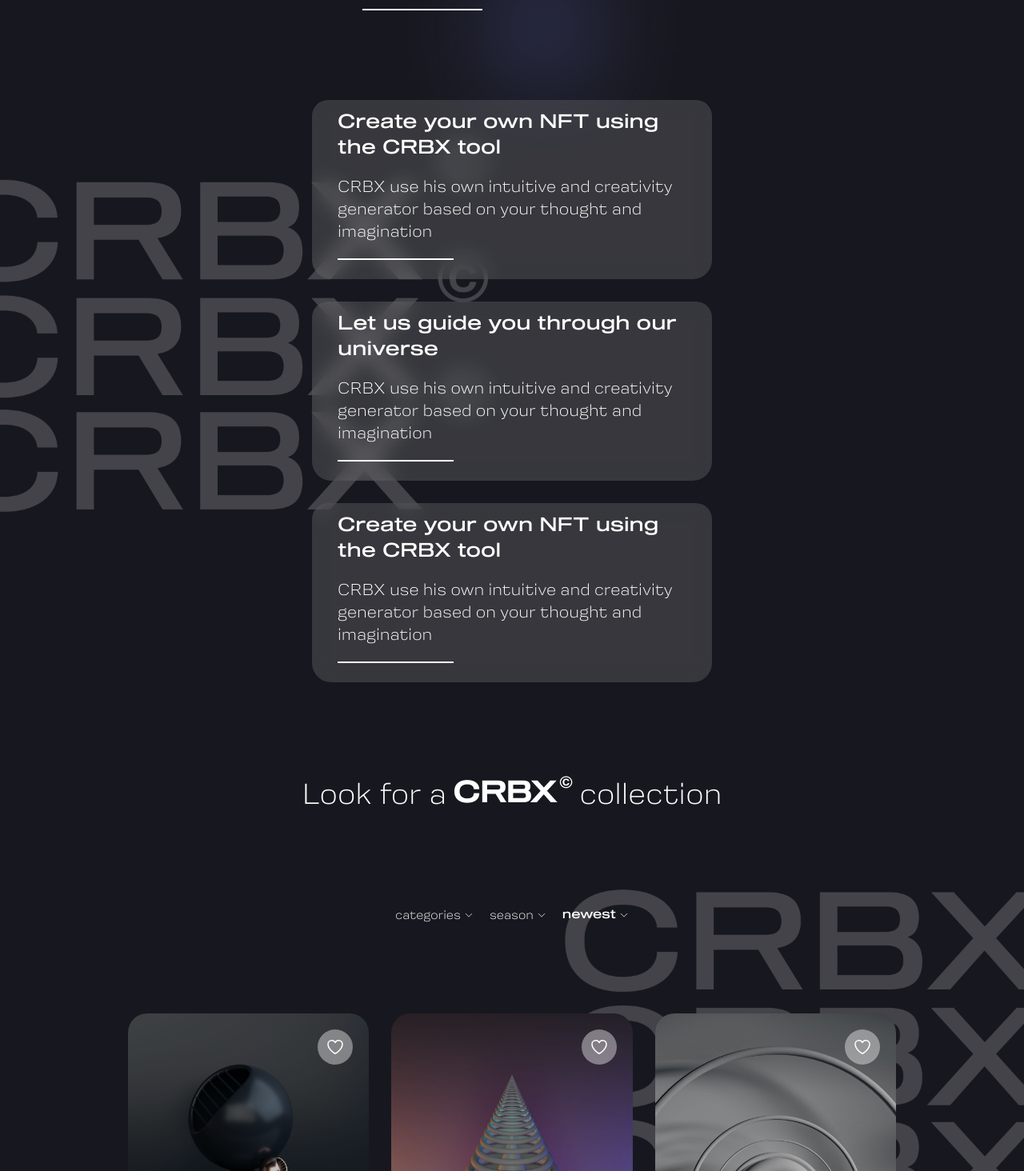
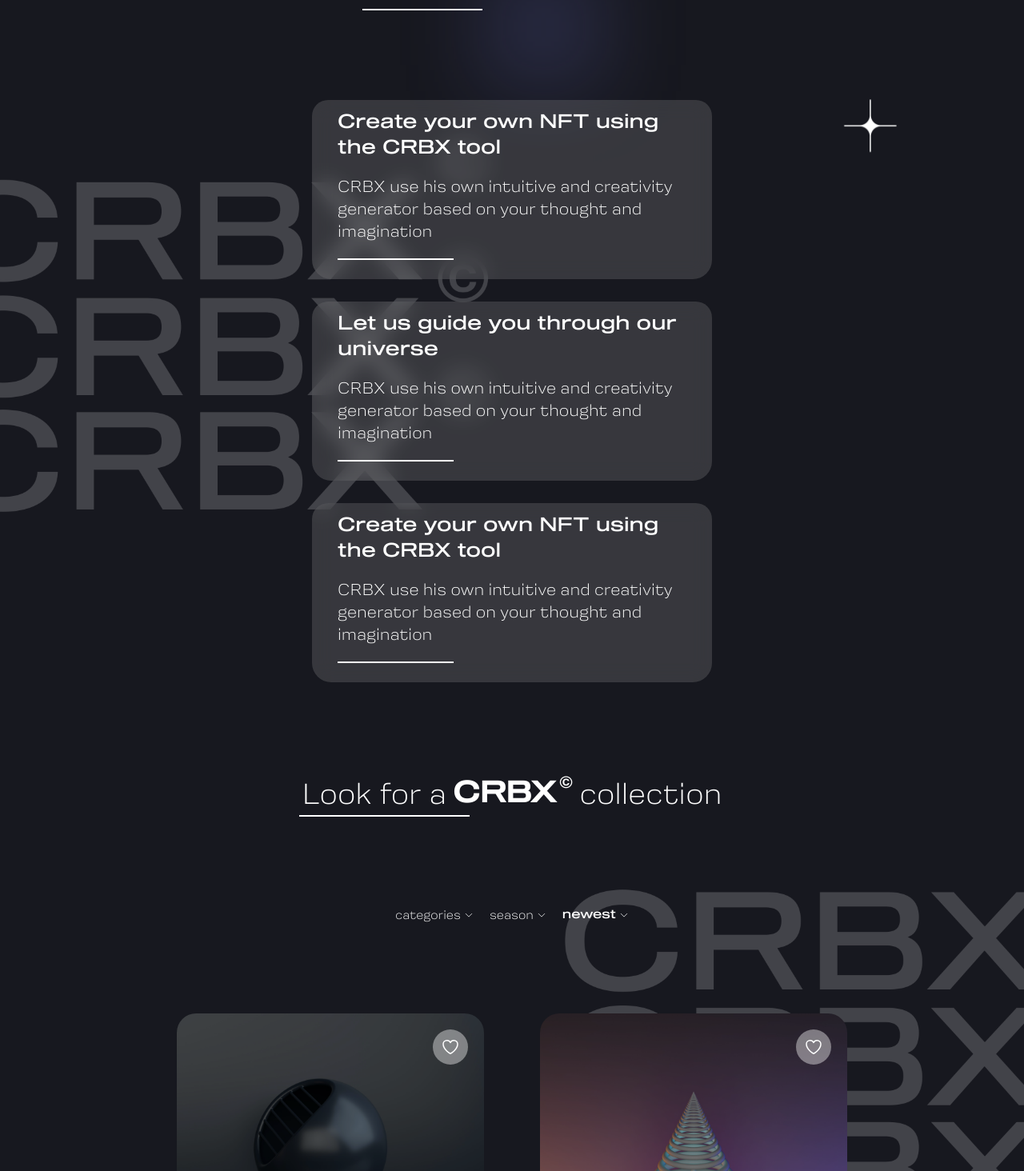
Before and after one commit to QuentinHeinis/CRBX, a Vue app: page / in a window 1280 px wide. Shown: the part 726-2190 px from the top of the page at 80% size. Built offline with nearby package versions, Linux system fonts and the light colour scheme.

Commit message:
hompage done

```diff
--- a/src/views/HomeView.vue
+++ b/src/views/HomeView.vue
@@ -50,7 +50,7 @@
                     <span aria-hidden class="w-2/5 h-[2px] bg-white absolute left-0 bottom-0"></span>
                 </h2>
             </div>
-            <div class="flex h-fit flex-wrap justify-around gap-x-[5%] gap-y-7">
+            <div class="flex h-fit flex-wrap justify-around gap-x-[5%] gap-y-7 relative">
                 <HomeCards :title="'Create your own NFT using the CRBX tool'">CRBX use his own intuitive and creativity
                     generator based on your thought and imagination
                 </HomeCards>
@@ -60,19 +60,21 @@
                 <HomeCards :title="'Create your own NFT using the CRBX tool'">CRBX use his own intuitive and creativity
                     generator based on your thought and imagination
                 </HomeCards>
+                <Stars class="absolute -right-2 md:-right-10 -z-10" />
             </div>
         </section>
-        <section>
-            <div class="text-white my-28 relative flex w-full justify-center">
-                <h2 class="flex justify-center text-3xl lg:text-4xl font-light gap-2 py-2 px-1 font-startup-light ">
+        <section class="px-3 md:px-10">
+            <div class="text-white my-28 relative flex w-full md:justify-center">
+                <h2 class="flex justify-center text-xl md:text-4xl font-light gap-2 py-2 px-1 font-startup-light">
                     Look for a
                     <span class="font-bold flex gap-1 font-Sequel-45">
                         CRBX<span class="text-xl relative -top-2">&copy;</span>
                     </span>
+                    <span aria-hidden class="w-2/5 h-[2px] bg-white absolute left-0 bottom-0"></span>
                     collection
                 </h2>
             </div>
-            <div class="">
+            <div>
                 <ul class="flex  text-white justify-center gap-5 font-startup-light">
                     <li class="flex gap-1 liste_container">categories
                         <ChevronDownIcon class="w-3 chevron" />
@@ -96,13 +98,14 @@
                 <ItemCards :Img="'/images/temporary/Image-5.png'" class="mx-auto" />
             </div>
         </section>
-        <section>
-            <div class="text-white my-28 relative flex w-full justify-center">
-                <h2 class="flex justify-center text-3xl lg:text-4xl font-light gap-2 py-2 px-1 font-startup-light ">
+        <section class="px-3 md:px-10">
+            <div class="text-white my-28 relative flex w-full md:justify-center">
+                <h2 class="flex justify-center text-xl md:text-4xl font-light gap-2 py-2 px-1 font-startup-light">
                     Our Top Artist in
                     <span class="font-bold flex gap-1 font-Sequel-45">
                         CRBX<span class="text-xl relative -top-2">&copy;</span>
                     </span>
+                    <span aria-hidden class="w-2/5 h-[2px] bg-white absolute left-0 bottom-0"></span>
                 </h2>
             </div>
             <div class="flex h-fit flex-wrap justify-around gap-x-[5%] gap-y-7">
```
